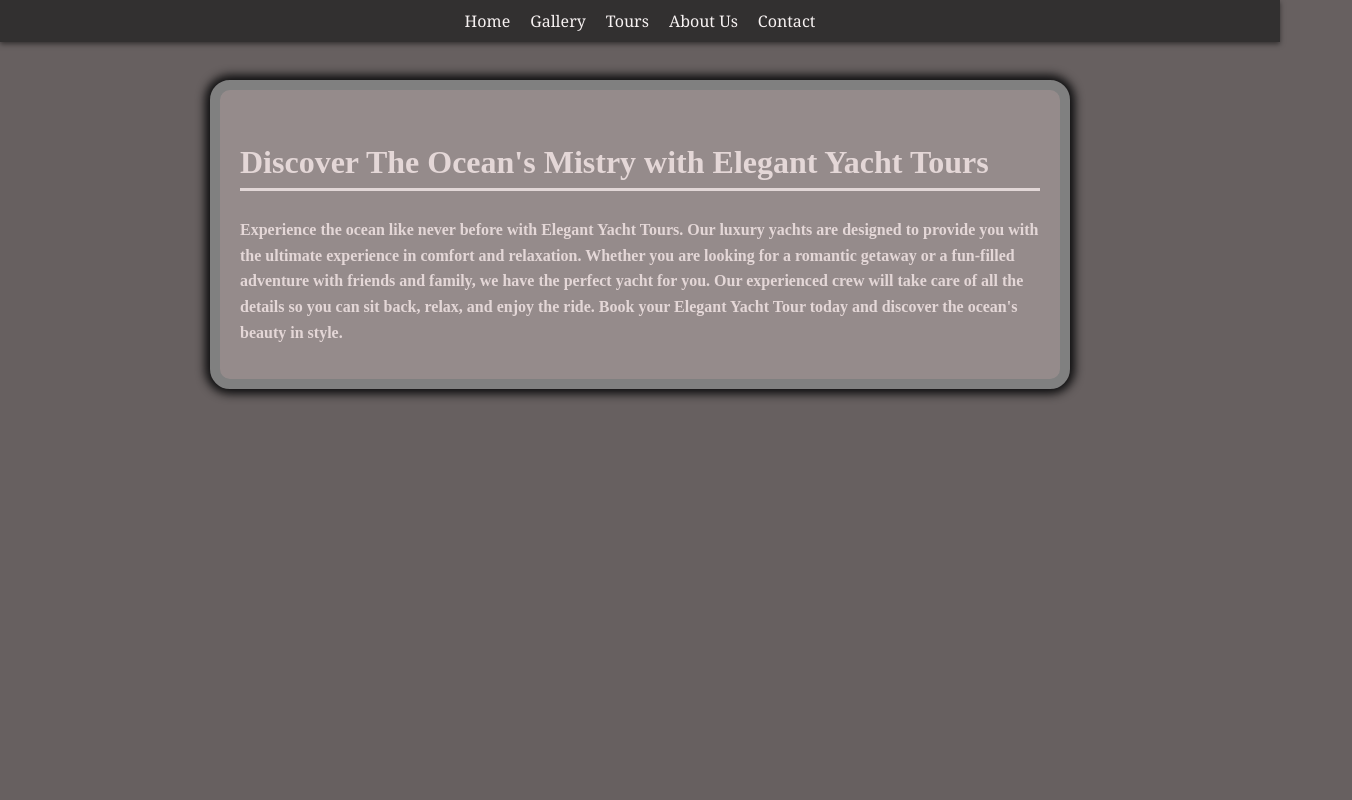
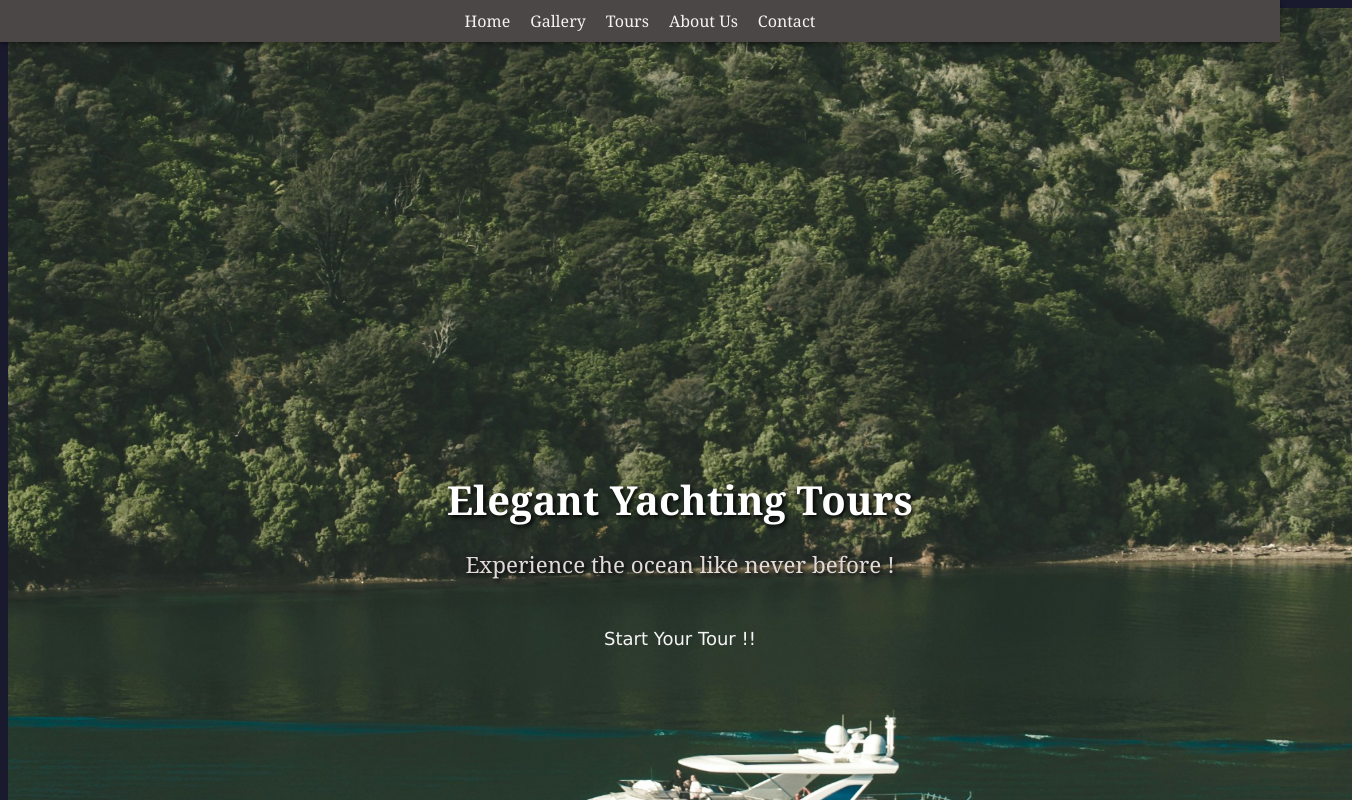
Before and after one commit to Neha-Laturkar/HTML-and-Web-Essentials, a plain HTML site: page Module-3/home.html in a window 1280 px wide. Shown: the top 800 px of the page, 1352 px wide, since content can reach past the window. Drawn offline with Linux system fonts and the light colour scheme.

Commit message:
Website Header CSS

```diff
--- a/Module-3/home.html
+++ b/Module-3/home.html
@@ -17,10 +17,20 @@
         </ul>
     </nav>
 
+    <div class="container">
+        <div class="header-content">
+            <h1>Elegant Yachting Tours</h1>
+            <p>Experience the ocean like never before !</p>
+        </div>
+        <div class="button-container">
+            <button class="shrink-border"> Start Your Tour !!</button>
+        </div>
+    </div>
+
 
 
     <!-- This is a main section. -->
-    <section class="grey">
+    <section class="chapter-section">
         <h1>Discover The Ocean's Mistry with Elegant Yacht Tours</h1>
 
         <h2>Experience the ocean like never before with Elegant Yacht Tours.
--- a/Module-3/styleforhome.css
+++ b/Module-3/styleforhome.css
@@ -1,25 +1,26 @@
-.grey {
-    border: 10px solid grey;
+.chapter-section{
+    border: 2px solid #d0d0d0;
     padding: 20px;
     margin: 80px auto;
-    border-radius: 20px;
+    border-radius: 5px;
     max-width: 800px;
     box-shadow: 0px 0px 10px 5px #0e0e0f;
     line-height: 1.6;
-    background-color: #958b8b;
+    background-color: #4b4747;
 }
 body {
 
-    background-color: #676060;
+    background-color:#1a1a2e;
 }
-h1 {
+.chapter-section  h1 {
     font-size: 2em;
    color: #e9dddded;
-   border-bottom: 3px solid #e9dddded;
+   border-bottom: 2px solid #e9dddded;
 }
-h2 {
+.chapter-section h2 {
     font-size: 1em;
     color: #e9dddded;
+    font-family: Georgia, 'Times New Roman', Times, serif;
 
 }
 nav {
@@ -29,7 +30,7 @@ nav {
     width: 100%;
     padding : 10px 0px;
     z-index: 1000;
-    background-color: rgba(48, 46, 46, 0.95);
+    background-color: #4b4747;
     box-shadow: 0px 2px 5px rgba(0 , 0 , 0 , 0.5);
 
 }
@@ -57,3 +58,95 @@ nav a:hover{
     color: #776daf;
     border-bottom: 2px solid #f7f2f2;
 }
+/* Container Styles */
+.container {
+    display: flex;
+    flex-direction: column;
+    justify-content: center;
+    height: 130vh;
+   width: 100vw;
+   text-align: center;
+   padding: 2rem;
+   /* padding: 80; */
+   background-image: url(images/tobias-tullius-XZOO6QHub60-unsplash.jpg);
+   background-size: cover;
+   background-position: center center;
+   background-repeat:  no-repeat;
+   position: relative;
+  }
+
+.container::before{
+    content: " ";
+    top: 0;
+    left: 0;
+    bottom: 0;
+    right: 0;
+    background-color: rgba(0, 0, 0, 0.2);
+    z-index: 0;
+}
+
+.header-contenet, .button-container {
+    z-index: 1;
+}
+.container h1 {
+    font-size: 2.5em;
+    color: white;
+    margin-bottom: 10px;
+    font-family: Georgia, 'Times New Roman', Times, serif;
+    text-shadow: 2px 2px 4px #000000;
+}
+.container p {
+    font-size: 1.4em;
+    color: #e2d9d9;;
+    font-family: Georgia, 'Times New Roman', Times, serif;
+    text-shadow: 2px 2px 4px #000000;
+}
+/* Header Section- Button Style */
+button {
+    text-transform: capitalize;
+    position: relative;
+    border: 3px solid transparent;
+    font-size: 18px;
+    background-color: transparent;
+    border-radius: 3px;
+    margin: 0 10px;
+    padding: 23px 33px;
+    overflow :visible;
+    cursor: pointer;
+    font-family:Verdana, Geneva, Tahoma, sans-serif
+}
+
+button:active {
+    transform: translate(3px);
+}
+
+/* Fixing the ::before pseudo-element */
+button::before {
+    content: "";
+    position: absolute;
+    top: 0;
+    left: 0;
+    width: 100%;
+    height: 100%;
+    border: 3px solid #ffffff;
+    z-index: -1; /* Ensure it's behind the button text */
+    opacity: 0;  /* Start hidden */
+    transform: scale(0);  /* Start with the scaled down state */
+    transition: transform 0.3s, opacity 0.3s; /* Animation properties */
+}
+
+/* Button hover effect */
+.shrink-border {
+    background-color: transparent;
+    color: whitesmoke;
+}
+
+.shrink-border:hover {
+    color: #f4f4f4;
+    box-shadow: #000000;
+}
+
+.shrink-border:hover::before {
+    opacity: 1;  /* Make the border visible */
+    transform: scale(1);  /* Animate the border to its original size */
+}
```
